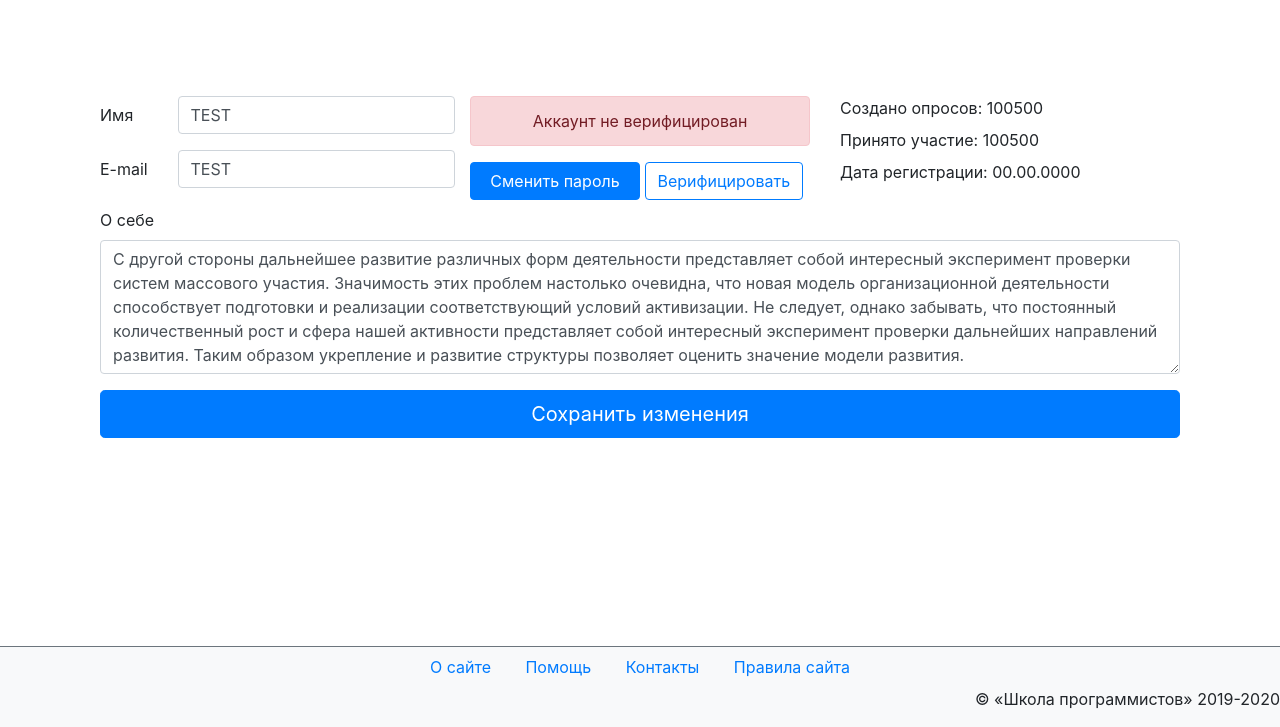
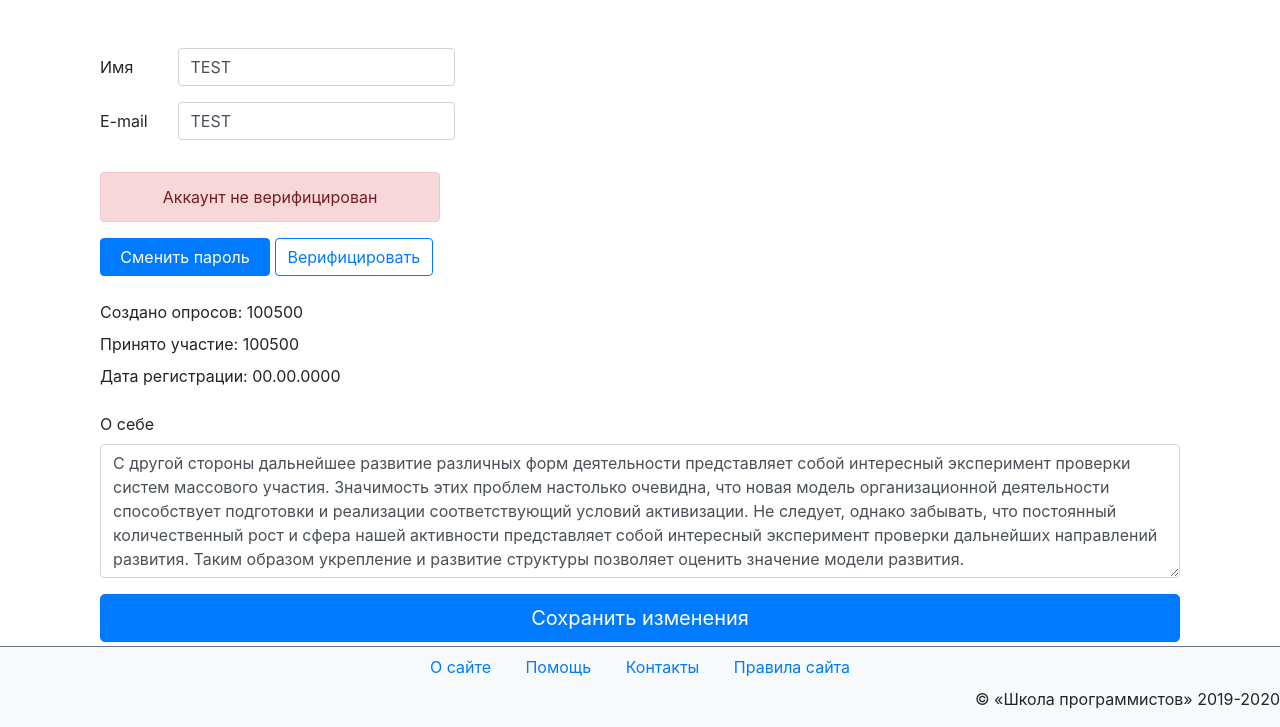
Before and after one commit to Rotalyi0Volopehin/mshp_votings, a Django app: page /profile/ in a window 1280 px wide. Shown: the part 73-800 px from the top of the page. Run offline with Django 3.2, Linux system fonts and the light colour scheme; some libraries are stand-ins or nearby versions.

Commit message:
frontend fixed

```diff
--- a/main/templates/pages/profile.html
+++ b/main/templates/pages/profile.html
@@ -9,9 +9,7 @@
 
 
 {% block content %}
-<form class="container">
-
-    <br><br><br><br>
+<form class="container pt-5">
 
     <div class="row">
         <div class="col-sm-4">
@@ -27,9 +25,9 @@
             </div>
 
         </div>
+    </div>
 
-        <br><br>
-
+    <div class="row pt-3">
         <div class="col-sm-4">
             {% if activated %}
 
@@ -49,7 +47,9 @@
 
             {% endif %}
         </div>
+    </div>
 
+    <div class="row pt-4">
         <div class="col-sm-4">
             <div class="form-group">
                 <label>Создано опросов: {{ createdpolls }}</label>
```
